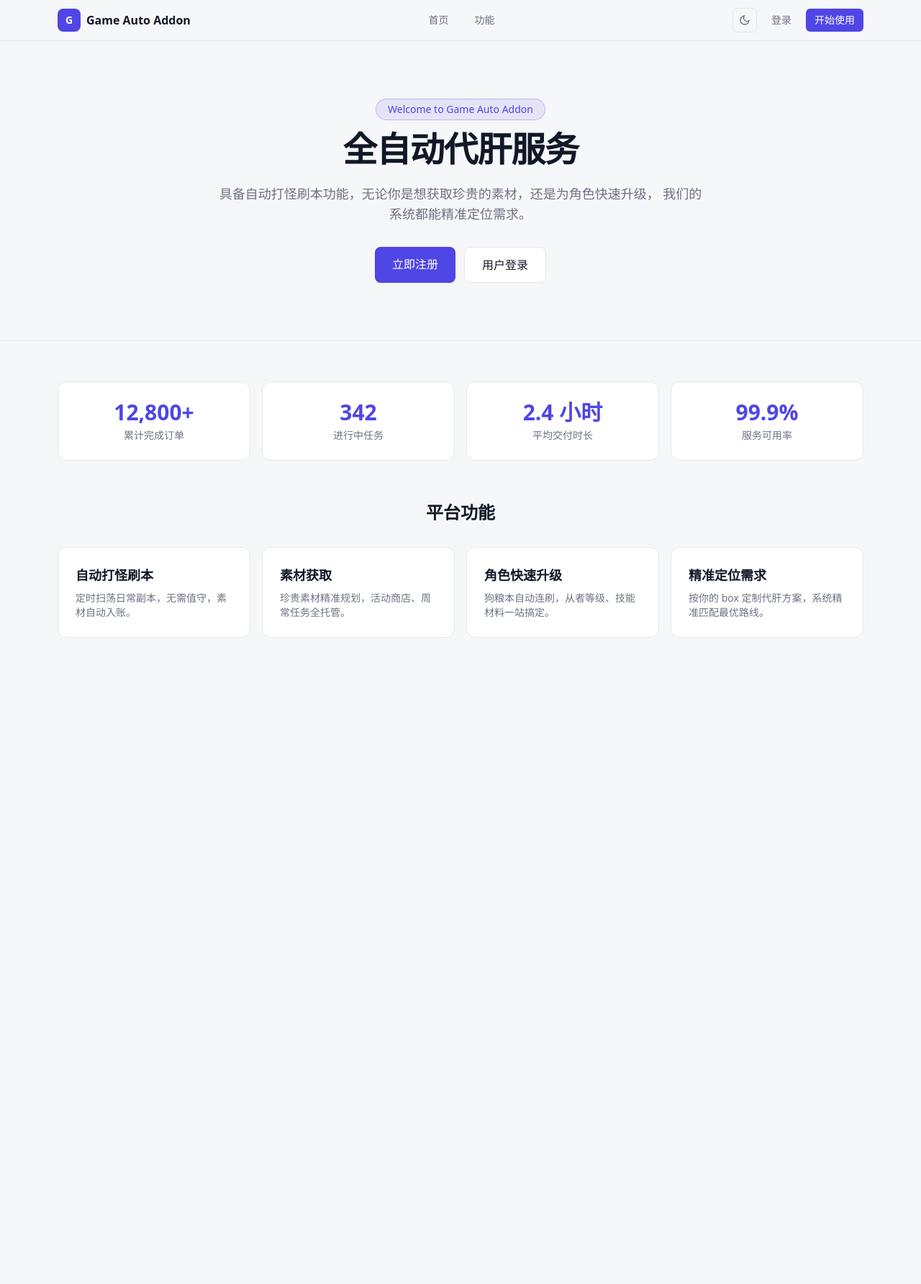
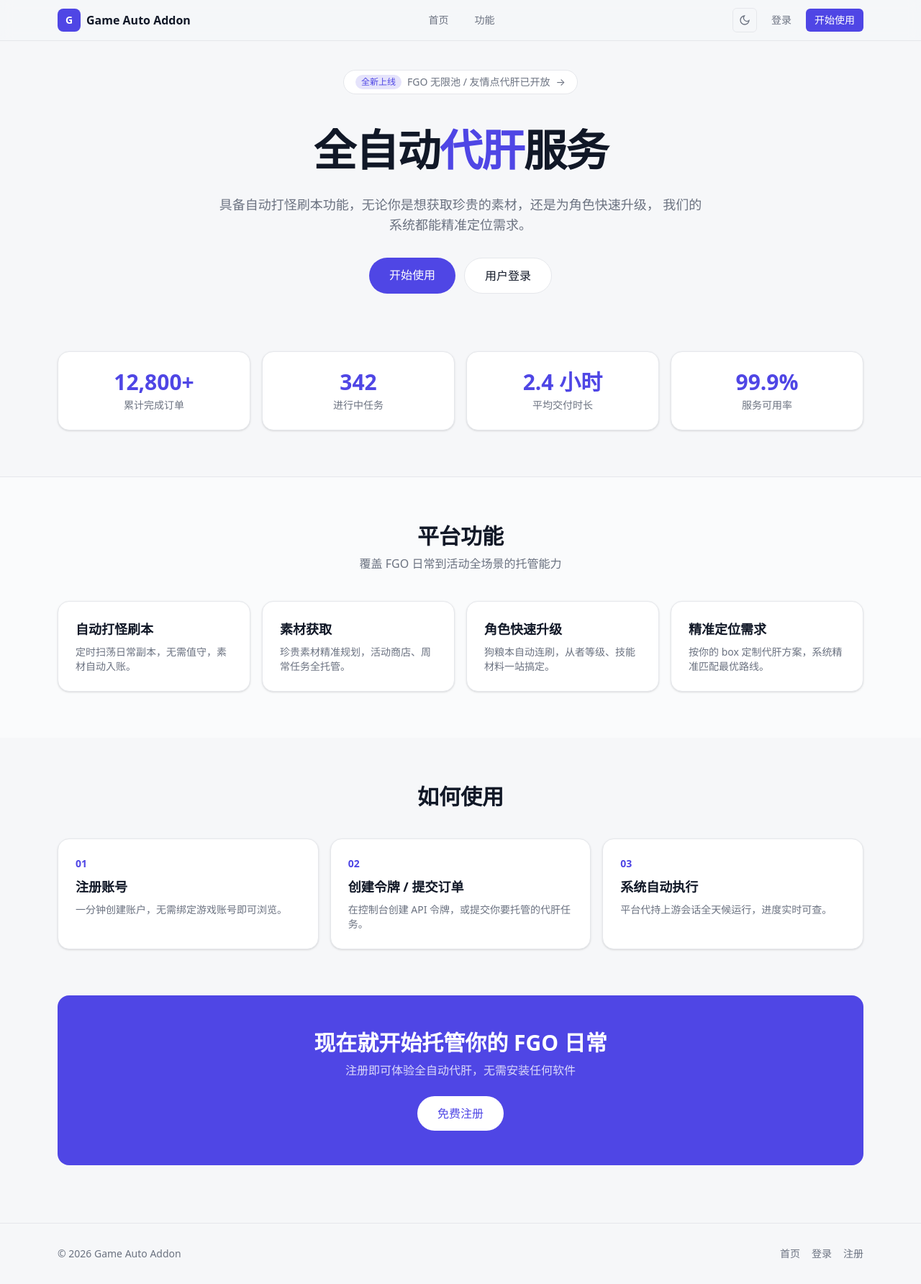
Before and after one commit to sansenjian/fgo-addon, a React app in the folder web/: page / in a window 1280 px wide. Shown: the whole page at 72% size. Before the commit the page ends 966 px from the top, so only its background shows below. Built offline with nearby package versions, Linux system fonts and the light colour scheme; the HTML template or start-up script is replaced by a standard one.

Commit message:
update: web/src/pages/Home.tsx — newapi 风格侧边栏控制台 + Launch UI 首页

```diff
--- a/web/src/pages/Home.tsx
+++ b/web/src/pages/Home.tsx
@@ -15,17 +15,33 @@ const features = [
   { title: '精准定位需求', desc: '按你的 box 定制代肝方案，系统精准匹配最优路线。' },
 ];
 
+const steps = [
+  { n: '01', title: '注册账号', desc: '一分钟创建账户，无需绑定游戏账号即可浏览。' },
+  { n: '02', title: '创建令牌 / 提交订单', desc: '在控制台创建 API 令牌，或提交你要托管的代肝任务。' },
+  { n: '03', title: '系统自动执行', desc: '平台代持上游会话全天候运行，进度实时可查。' },
+];
+
 export default function Home() {
   return (
     <main>
+      {/* 公告条 */}
+      <div className="flex justify-center px-4 pt-10">
+        <Link
+          to="/register"
+          className="inline-flex items-center gap-2 rounded-full border border-border bg-card px-4 py-1.5 text-sm text-muted transition-colors hover:text-foreground"
+        >
+          <span className="rounded-full bg-primary/15 px-2 py-0.5 text-xs font-medium text-primary">
+            全新上线
+          </span>
+          FGO 无限池 / 友情点代肝已开放
+          <span aria-hidden>→</span>
+        </Link>
+      </div>
+
       {/* Hero */}
-      <section className="border-b border-border">
-        <div className="mx-auto max-w-6xl px-4 py-20 text-center">
-          <p className="mb-4 inline-block rounded-full border border-primary/30 bg-primary/10 px-4 py-1 text-sm text-primary">
-            Welcome to Game Auto Addon
-          </p>
-          <h1 className="text-4xl font-extrabold tracking-tight sm:text-5xl">
-            全自动代肝服务
+      <section className="mx-auto max-w-4xl px-4 pt-10 pb-20 text-center">
+        <h1 className="text-5xl font-extrabold leading-tight tracking-tight sm:text-6xl">
+          全自动<span className="text-primary">代肝</span>服务
         </h1>
         <p className="mx-auto mt-6 max-w-2xl text-lg text-muted">
           具备自动打怪刷本功能，无论你是想获取珍贵的素材，还是为角色快速升级，
@@ -34,28 +50,32 @@ export default function Home() {
         <div className="mt-8 flex justify-center gap-3">
           <Link
             to="/register"
-              className="rounded-lg bg-primary px-6 py-3 font-medium text-onprimary transition-opacity hover:opacity-90"
+            className="rounded-full bg-primary px-7 py-3 font-medium text-onprimary transition-opacity hover:opacity-90"
           >
-              立即注册
+            开始使用
           </Link>
           <Link
             to="/login"
-              className="rounded-lg border border-border bg-card px-6 py-3 font-medium transition-colors hover:bg-background"
+            className="rounded-full border border-border bg-card px-7 py-3 font-medium transition-colors hover:bg-accent"
           >
             用户登录
           </Link>
         </div>
         {isDemo && (
-            <p className="mt-4 text-sm text-warning">演示站 · 点击右上角「控制台」免登录预览</p>
+          <p className="mt-4 text-sm text-warning">
+            演示站 · 点右上角「控制台」免登录预览，数据均为示例
+          </p>
         )}
-        </div>
       </section>
 
-      {/* 数据一览 */}
-      <section className="mx-auto max-w-6xl px-4 py-14">
+      {/* 数据条 */}
+      <section className="mx-auto max-w-6xl px-4 pb-16">
         <div className="grid gap-4 sm:grid-cols-2 lg:grid-cols-4">
           {stats.map((s) => (
-            <div key={s.label} className="rounded-xl border border-border bg-card p-6 text-center">
+            <div
+              key={s.label}
+              className="rounded-2xl border border-border bg-card p-6 text-center shadow-sm"
+            >
               <div className="text-3xl font-extrabold text-primary">{s.value}</div>
               <div className="mt-1 text-sm text-muted">{s.label}</div>
             </div>
@@ -63,18 +83,63 @@ export default function Home() {
         </div>
       </section>
 
-      {/* 功能特性 */}
-      <section className="mx-auto max-w-6xl px-4 pb-20">
-        <h2 className="mb-8 text-center text-2xl font-bold">平台功能</h2>
+      {/* 功能 */}
+      <section id="features" className="border-t border-border bg-surface/50">
+        <div className="mx-auto max-w-6xl px-4 py-16">
+          <h2 className="mb-2 text-center text-3xl font-bold">平台功能</h2>
+          <p className="mb-10 text-center text-muted">覆盖 FGO 日常到活动全场景的托管能力</p>
           <div className="grid gap-4 sm:grid-cols-2 lg:grid-cols-4">
             {features.map((f) => (
-            <div key={f.title} className="rounded-xl border border-border bg-card p-6">
+              <div key={f.title} className="rounded-2xl border border-border bg-card p-6 shadow-sm">
                 <h3 className="text-lg font-semibold">{f.title}</h3>
                 <p className="mt-2 text-sm text-muted">{f.desc}</p>
               </div>
             ))}
           </div>
+        </div>
       </section>
+
+      {/* 使用步骤 */}
+      <section className="mx-auto max-w-6xl px-4 py-16">
+        <h2 className="mb-10 text-center text-3xl font-bold">如何使用</h2>
+        <div className="grid gap-4 md:grid-cols-3">
+          {steps.map((s) => (
+            <div key={s.n} className="rounded-2xl border border-border bg-card p-6 shadow-sm">
+              <div className="text-sm font-bold text-primary">{s.n}</div>
+              <h3 className="mt-2 text-lg font-semibold">{s.title}</h3>
+              <p className="mt-2 text-sm text-muted">{s.desc}</p>
+            </div>
+          ))}
+        </div>
+      </section>
+
+      {/* 底部 CTA */}
+      <section className="mx-auto max-w-6xl px-4 pb-20">
+        <div className="rounded-2xl bg-primary px-6 py-12 text-center">
+          <h2 className="text-2xl font-bold text-onprimary sm:text-3xl">
+            现在就开始托管你的 FGO 日常
+          </h2>
+          <p className="mt-2 text-onprimary/80">注册即可体验全自动代肝，无需安装任何软件</p>
+          <Link
+            to="/register"
+            className="mt-6 inline-block rounded-full bg-onprimary px-7 py-3 font-medium text-primary transition-opacity hover:opacity-90"
+          >
+            免费注册
+          </Link>
+        </div>
+      </section>
+
+      {/* 页脚 */}
+      <footer className="border-t border-border py-8">
+        <div className="mx-auto flex max-w-6xl flex-col items-center justify-between gap-3 px-4 text-sm text-muted sm:flex-row">
+          <span>© 2026 Game Auto Addon</span>
+          <div className="flex gap-4">
+            <Link to="/" className="hover:text-foreground">首页</Link>
+            <Link to="/login" className="hover:text-foreground">登录</Link>
+            <Link to="/register" className="hover:text-foreground">注册</Link>
+          </div>
+        </div>
+      </footer>
     </main>
   );
 }
```
Lines whose indentation alone changed are shown as unchanged.
